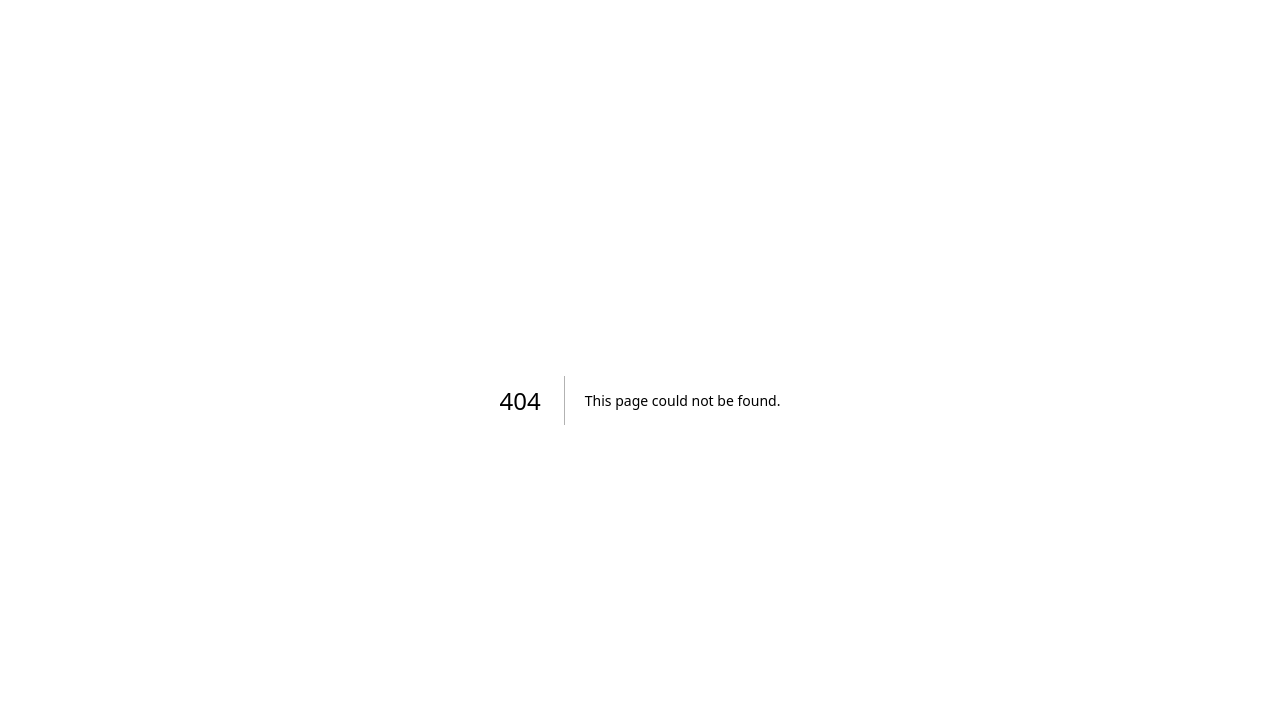
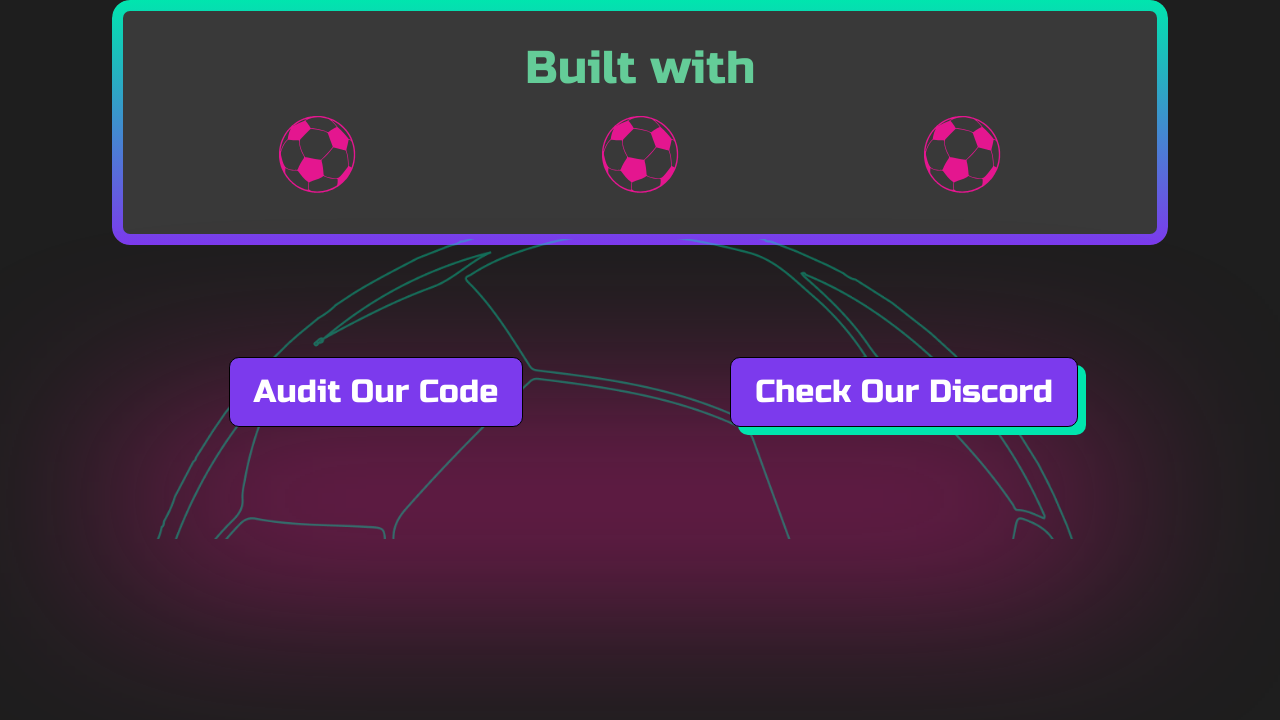
Before and after one commit to cricripagos/prode-front, a Next.js app: page /landing/components/BuiltWith/BuiltWith in a window 1280 px wide. Before the commit this address had no page. Shown: the top 720 px of the page. Built offline with nearby package versions, Linux system fonts and the light colour scheme.

Commit message:
BuiltWith section component in LandingPage

```diff
--- a/components/Blur/Blur.tsx
+++ b/components/Blur/Blur.tsx
@@ -3,7 +3,8 @@ import { BlurStyled, ImageStyled } from './styles';
 
 export enum BlurColor {
     primary = 'primary',
-    secondary = 'secondary'
+    secondary = 'secondary',
+    tertiary = 'tertiary'
 }
 
 interface BlurProps {
@@ -61,6 +62,7 @@ const Blur: FC<BlurProps> = ({
                     bottom={bottomImage || bottom}
                     width={widthImage}
                     height={heightImage}
+                    image={image}
                 />}
         </>
     );
--- a/components/Blur/styles.js
+++ b/components/Blur/styles.js
@@ -1,6 +1,5 @@
 import styled from 'styled-components';
 import { BlurColor } from './Blur';
-import imageBG from '../../assets/images/whistle.png';
 
 export const BlurStyled = styled.div`
     position: absolute;
@@ -11,15 +10,17 @@ export const BlurStyled = styled.div`
     right: ${({ right }) => right};
     bottom: ${({ bottom }) => bottom};
     z-index: 1;
-    background: ${({ variant, image }) => variant === BlurColor.primary
-        ? 'var(--primary-color)'
-        : 'var(--secondary-color)'};
+    background: ${({ variant }) => {
+        if(variant === BlurColor.primary) return 'var(--primary-color)'
+        if(variant === BlurColor.secondary) return 'var(--secondary-color)'
+        if(variant === BlurColor.tertiary) return 'var(--pink-color)'
+    }};
     filter: blur(100px);
 `;
 
 export const ImageStyled = styled.div`
     position: absolute;
-    background-image: url(${imageBG.src});
+    background-image: url(${({ image }) => image});
     z-index: 2;
     width: ${({ width }) => width};
     height: ${({ height }) => height};
--- a/pages/index.js
+++ b/pages/index.js
@@ -1,8 +1,8 @@
 import React from "react";
-import LadingPage from './landing';
+import LandingPage from './landing';
 
 export default function index() {
   return (
-    <LadingPage />
+    <LandingPage />
   );
 }
--- /dev/null
+++ b/pages/landing/components/BuiltWith/BuiltWith.jsx
@@ -0,0 +1,48 @@
+import React from 'react'
+import CardGradient from '@components/CardGradient/CardGradient';
+import Text from '@components/Text/Text';
+import BallSVG from '@assets/images/ball.svg';
+import { ReactSVGStyled } from './styles';
+import Button, { Variant } from '@components/Button/Button';
+import Blur, { BlurColor } from '@components/Blur/Blur';
+import BallPNG from '@assets/images/ball.png';
+
+const BuiltWith = () => {
+    return (
+        <section className='w-full container relative px-8 md:px-28 mx-auto'>
+            <div className='flex flex-col w-full'>
+                <CardGradient>
+                    <div className='w-full md:p-5 flex flex-col'>
+                        <Text className='text-center w-full' tag={'h2'} color={'#64CC98'} fontSize='46px' fontSizeSm={'26px'}>
+                            Built with
+                        </Text>
+                        <div className='flex flex-row w-full gap-4 mt-8'>
+                            <ReactSVGStyled className='basis-1/3' src={BallSVG.src} alt="ball"/>
+                            <ReactSVGStyled className='basis-1/3' src={BallSVG.src} alt="ball"/>
+                            <ReactSVGStyled className='basis-1/3' src={BallSVG.src} alt="ball"/>
+                        </div>
+                    </div>
+                </CardGradient>
+                <div className='flex flex-row w-full my-28 z-10'>
+                    <div className='basis-1/2 mx-auto'>
+                        <Button className='!p-6 mx-auto' variant={Variant.secondary} withtBorder={false} fontSize='32px'>Audit Our Code</Button>
+                    </div>
+                    <div className='basis-1/2'>
+                        <Button className='!p-6 mx-auto' variant={Variant.secondary} fontSize='32px'>Check Our Discord</Button>
+                    </div>
+                </div>
+                <Blur
+                    variant={BlurColor.tertiary}
+                    bottom={0}
+                    width={'76%'}
+                    left={'10%'}
+                    image={BallPNG.src}
+                    widthImage='76%'
+                    hei
+                />
+            </div>
+        </section>
+    )
+}
+
+export default BuiltWith
--- /dev/null
+++ b/pages/landing/components/BuiltWith/styles.js
@@ -0,0 +1,8 @@
+import { ReactSVG } from 'react-svg';
+import styled from 'styled-components';
+
+export const ReactSVGStyled = styled(ReactSVG)`
+    svg {
+        margin: auto;
+    }
+`;
--- a/pages/landing/components/CTASeption/CtaSeption.jsx
+++ b/pages/landing/components/CTASection/CtaSection.jsx
@@ -2,7 +2,7 @@ import React from 'react'
 import Button from '@components/Button/Button'
 import Text from '@components/Text/Text'
 
-const CtaSeption = () => {
+const CtaSection = () => {
     return (
         <div className='w-full container px-8 md:px-28 mx-auto mt-40 md:mt-24'>
             <div className='flex flex-col'>
@@ -28,4 +28,4 @@ const CtaSeption = () => {
     )
 }
 
-export default CtaSeption
+export default CtaSection
--- a/pages/landing/components/InNumbers/InNumbers.jsx
+++ b/pages/landing/components/InNumbers/InNumbers.jsx
@@ -4,7 +4,7 @@ import Text from '@components/Text/Text';
 import Number from './Number';
 import InNumberCss from './InNumber.module.css';
 import Blur, { BlurColor } from '@components/Blur/Blur';
-import imageBG from '../../../../assets/images/whistle.png';
+import imageBG from '@assets/images/whistle.png';
 import classNames from 'classnames';
 
 const InNumbers = () => {
--- a/pages/landing/index.js
+++ b/pages/landing/index.js
@@ -2,26 +2,28 @@
 import React from 'react';
 import Button from '@components/Button/Button';
 import Header from '@components/Header/Header';
-import CtaSeption from './components/CTASeption/CtaSeption';
+import CtaSection from './components/CTASection/CtaSection';
 import { BackgroundCTAStyled } from './styles';
 import Blur from '@components/Blur/Blur';
 import InNumbers from './components/InNumbers/InNumbers';
+import BuiltWith from './components/BuiltWith/BuiltWith';
 
-const LadingPage = () => {
+const LandingPage = () => {
     return (
         <div className='w-full'>
             <BackgroundCTAStyled className="h-screen">
                 <Header>
                     <Button>Launch App</Button>
                 </Header>
-                <CtaSeption />
+                <CtaSection />
                 <Blur left='-7%' top='50%' />
             </BackgroundCTAStyled>
             <article className='w-full overflow-hidden'>
                 <InNumbers />
+                <BuiltWith />
             </article>
         </div>
     )
 }
 
-export default LadingPage
+export default LandingPage;
--- a/tsconfig.json
+++ b/tsconfig.json
@@ -4,9 +4,12 @@
     "paths": {
       "@components/*": [
         "components/*"
+      ],
+      "@assets/*": [
+        "assets/*"
       ]
     },
-    "target": "es5",
+    "target": "ES6",
     "lib": [
       "dom",
       "dom.iterable",
```
Also changed, not shown: assets/images/ball.png (added), assets/images/ball.svg (added).
